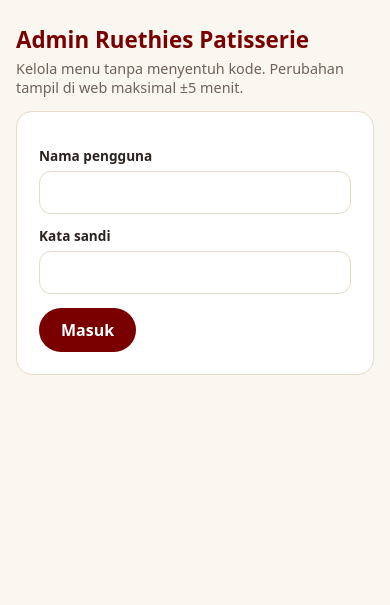
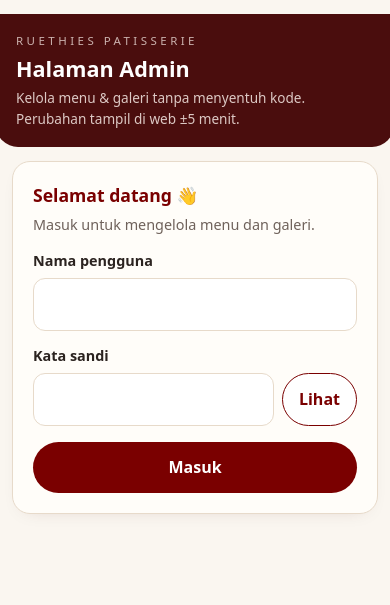
Before and after one commit to FerdinandTJ/ruethiespatisserie, a PHP site: page /admin/index.php in a window 390 px wide. Shown: the top 605 px of the page. Run offline with PHP 8.4, Linux system fonts and the light colour scheme.

Commit message:
Admin ramah staf: UI brand mobile-first + admin.js (konfirmasi, preview, counter)

```diff
--- a/admin/index.php
+++ b/admin/index.php
@@ -203,34 +203,70 @@ if (!$me && $p === 'kode' && empty($_SESSION['pending'])) $p = 'login';
 <meta name="viewport" content="width=device-width, initial-scale=1.0" />
 <meta name="robots" content="noindex, nofollow" />
 <title>Admin — Ruethies Patisserie</title>
+<script src="admin.js" defer></script>
 <style>
-:root{--wine:#7A0000;--bg:#FAF6F0;--ink:#2B2320;--mut:#6F625B;--line:#E7DACA}
-*{box-sizing:border-box}body{font-family:system-ui,-apple-system,sans-serif;background:var(--bg);color:var(--ink);margin:0;padding:24px 16px}
-.w{max-width:760px;margin:0 auto}.card{background:#fff;border:1px solid var(--line);border-radius:16px;padding:22px;margin:14px 0}
-h1{font-size:1.4rem;color:var(--wine);margin:0 0 4px}.sub{color:var(--mut);font-size:.9rem;margin:0 0 12px}
-label{display:block;font-size:.85rem;font-weight:600;margin-top:12px}
-input,select,textarea{width:100%;margin-top:6px;border:1px solid var(--line);border-radius:12px;padding:11px 13px;font:inherit;background:#fff}
-button,.btn{border:0;background:var(--wine);color:#fff;border-radius:999px;padding:11px 22px;font:inherit;font-weight:600;cursor:pointer;text-decoration:none;display:inline-block;margin-top:14px}
-.ghost{background:#fff;color:var(--wine);border:1px solid var(--wine)}
-.danger{background:#fff;color:#8f1d1d;border:1px solid #8f1d1d}
-.err{background:#fdecec;border:1px solid #e8a0a0;color:#8f1d1d;border-radius:12px;padding:10px 14px}
-.okmsg{background:#e9f6ee;border:1px solid #9ed3b2;color:#1E7A3C;border-radius:12px;padding:10px 14px}
-.warn{background:#fff7e6;border:1px solid #e3c47f;color:#7a5b00;border-radius:12px;padding:10px 14px}
-.row{display:flex;gap:10px;align-items:center;flex-wrap:wrap}
-.row img{width:72px;height:54px;object-fit:cover;border-radius:10px}
-.badge{font-size:.7rem;background:#eee;border-radius:999px;padding:2px 10px}
-.off{opacity:.55}.grow{flex:1;min-width:140px}
-.top{display:flex;justify-content:space-between;align-items:center;gap:10px;flex-wrap:wrap}
-.top form{margin:0}.top button{margin:0;padding:8px 16px;font-size:.85rem}
-table{width:100%;font-size:.85rem;border-collapse:collapse}td{padding:6px 4px;border-bottom:1px solid var(--line);word-break:break-all}
-.mono{font-family:ui-monospace,monospace;background:#f4efe8;border-radius:8px;padding:10px;word-break:break-all}
-small{color:var(--mut)}
+:root{--wine:#7A0000;--wine-deep:#4a0d0d;--bg:#FAF6F0;--card:#FFFDF9;--ink:#2B2320;--mut:#6F625B;--line:#E7DACA;--ok:#1E7A3C;--bad:#8f1d1d}
+*{box-sizing:border-box}html{-webkit-text-size-adjust:100%}
+body{font-family:system-ui,-apple-system,"Segoe UI",sans-serif;background:var(--bg);color:var(--ink);margin:0;padding:0 0 64px;font-size:16px;line-height:1.55}
+.w{max-width:780px;margin:0 auto;padding:20px 16px}
+.brandbar{background:var(--wine-deep);color:#F6E9E4;margin:0 -16px;padding:18px 20px;border-radius:0 0 22px 22px}
+.brandbar .no{font-size:.72rem;letter-spacing:.3em;opacity:.75}
+.brandbar h1{font-size:1.35rem;margin:2px 0;color:#fff}
+.brandbar p{margin:0;font-size:.85rem;opacity:.85}
+.card{background:var(--card);border:1px solid var(--line);border-radius:18px;padding:20px;margin:14px 0;box-shadow:0 6px 20px -14px rgba(74,13,13,.25)}
+.card h2{font-size:1.1rem;color:var(--wine);margin:0 0 4px}
+.sub{color:var(--mut);font-size:.9rem;margin:0 0 10px}
+label{display:block;font-size:.9rem;font-weight:600;margin-top:14px}
+input,select,textarea{width:100%;margin-top:6px;border:1.5px solid var(--line);border-radius:12px;padding:13px 14px;font:inherit;font-size:1rem;background:#fff;color:var(--ink);min-height:48px}
+input:focus,select:focus,textarea:focus{outline:2px solid var(--wine);outline-offset:1px;border-color:var(--wine)}
+input[type="checkbox"]{width:22px;height:22px;min-height:0;accent-color:var(--wine);vertical-align:-5px;margin-right:8px}
+input[type="file"]{padding:10px}
+button,.btn{border:0;background:var(--wine);color:#fff;border-radius:999px;padding:13px 26px;font:inherit;font-size:1rem;font-weight:700;cursor:pointer;text-decoration:none;display:inline-block;margin-top:16px;min-height:48px;text-align:center}
+button:active,.btn:active{transform:scale(.98)}
+.ghost{background:#fff;color:var(--wine);border:1.5px solid var(--wine)}
+.danger{background:#fff;color:var(--bad);border:1.5px solid var(--bad)}
+.linkbtn{background:none;border:0;color:var(--wine);font-size:.9rem;font-weight:600;text-decoration:underline;padding:8px;min-height:0;margin:6px 0 0;cursor:pointer}
+.err{background:#fdecec;border:1px solid #e8a0a0;color:var(--bad);border-radius:12px;padding:12px 16px}
+.okmsg{background:#e9f6ee;border:1px solid #9ed3b2;color:var(--ok);border-radius:12px;padding:12px 16px}
+.warn{background:#fff7e6;border:1px solid #e3c47f;color:#7a5b00;border-radius:12px;padding:12px 16px}
+.tabs{position:sticky;top:0;z-index:5;display:flex;gap:8px;background:rgba(250,246,240,.96);padding:10px 0;flex-wrap:wrap}
+.tabs .btn,.tabs button{margin:0;padding:10px 20px;min-height:44px;font-size:.92rem}
+.tabs form{margin:0}
+.stats{display:grid;grid-template-columns:repeat(4,1fr);gap:10px;margin:14px 0}
+.stat{background:var(--card);border:1px solid var(--line);border-radius:14px;padding:12px 8px;text-align:center}
+.stat b{display:block;font-size:1.4rem;color:var(--wine)}
+.stat span{font-size:.72rem;color:var(--mut)}
+.item{display:flex;gap:12px;align-items:center;padding:12px 0;border-top:1px solid var(--line);flex-wrap:wrap}
+.item:first-of-type{border-top:0}
+.item img.thumb{width:76px;height:58px;object-fit:cover;border-radius:10px;flex:none}
+.item .grow{flex:1;min-width:150px}
+.item .grow b{font-size:1rem}
+.item .grow small{color:var(--mut)}
+.badge{display:inline-block;font-size:.68rem;font-weight:700;background:#efe7dc;color:var(--wine);border-radius:999px;padding:3px 10px;margin-left:6px;vertical-align:2px}
+.badge.hide{background:#f3d9d9;color:var(--bad)}
+.actions{display:flex;gap:8px;flex-wrap:wrap;width:100%}
+.actions button,.actions .btn{margin:0;padding:10px 18px;min-height:44px;font-size:.9rem}
+.preview img{max-width:100%;max-height:220px;border-radius:12px;margin-top:10px;display:block}
+.preview small{color:var(--mut)}
+.count{font-size:.75rem;color:var(--mut);float:right;margin-top:14px}
+.pwrow{display:flex;gap:8px}.pwrow input{flex:1}.pwrow button{flex:none;margin-top:6px;padding:13px 16px}
+table{width:100%;font-size:.8rem;border-collapse:collapse}td{padding:7px 4px;border-bottom:1px solid var(--line);word-break:break-all;vertical-align:top}
+.mono{font-family:ui-monospace,monospace;background:#f4efe8;border-radius:8px;padding:10px;word-break:break-all;font-size:.85rem}
+small.hint{color:var(--mut);font-weight:400}
+.stickybar{position:sticky;bottom:0;background:rgba(255,253,249,.97);border-top:1px solid var(--line);padding:10px 0;margin:16px -20px -20px;padding-left:20px;padding-right:20px;border-radius:0 0 18px 18px}
+.stickybar button{width:100%;margin-top:0}
+.item.off{opacity:.6}
+@media(max-width:560px){.stats{grid-template-columns:repeat(2,1fr)}.w{padding:14px 12px}.actions button,.actions .btn{flex:1;text-align:center}}
+@media(prefers-reduced-motion:reduce){*{transition:none!important;animation:none!important}}
 </style>
 </head>
 <body>
 <div class="w">
-<h1>Admin Ruethies Patisserie</h1>
-<p class="sub">Kelola menu tanpa menyentuh kode. Perubahan tampil di web maksimal ±5 menit.</p>
+<header class="brandbar">
+<div class="no">RUETHIES PATISSERIE</div>
+<h1>Halaman Admin</h1>
+<p>Kelola menu & galeri tanpa menyentuh kode. Perubahan tampil di web ±5 menit.</p>
+</header>
 <?php if ($err): ?><p class="err"><?= h($err) ?></p><?php endif; ?>
 <?php if ($ok === 'simpan'): ?><p class="okmsg">Tersimpan. Cek web ±5 menit lagi.</p><?php endif; ?>
 <?php if ($ok === 'tampil'): ?><p class="okmsg">Status tampil/sembunyi diperbarui.</p><?php endif; ?>
@@ -242,38 +278,52 @@ small{color:var(--mut)}
 
 <?php if ($p === 'login'): ?>
 <div class="card">
+<h2>Selamat datang 👋</h2>
+<p class="sub">Masuk untuk mengelola menu dan galeri.</p>
 <form method="post" autocomplete="off">
 <input type="hidden" name="aksi" value="login" />
 <label>Nama pengguna<input name="u" required autocomplete="username" /></label>
-<label>Kata sandi<input name="p" type="password" required autocomplete="current-password" /></label>
-<button>Masuk</button>
+<label>Kata sandi
+<span class="pwrow"><input id="pw-login" name="p" type="password" required autocomplete="current-password" /><button type="button" class="ghost" data-pw-toggle="pw-login">Lihat</button></span></label>
+<button style="width:100%">Masuk</button>
 </form>
 </div>
 <?php elseif ($p === 'kode'): ?>
 <div class="card">
-<p><b>Pemilik:</b> masukkan 6 digit kode dari aplikasi Authenticator.</p>
+<h2>Kode keamanan</h2>
+<p class="sub"><b>Pemilik:</b> buka aplikasi Authenticator di HP, masukkan 6 digit kode yang tampil.</p>
 <form method="post" autocomplete="off">
 <input type="hidden" name="aksi" value="kode" />
-<label>Kode OTP<input name="c" inputmode="numeric" maxlength="6" required autocomplete="one-time-code" /></label>
-<button>Verifikasi</button>
+<label>Kode OTP<input name="c" inputmode="numeric" maxlength="6" required autocomplete="one-time-code" style="font-size:1.4rem;letter-spacing:.3em;text-align:center" /></label>
+<button style="width:100%">Verifikasi</button>
 </form>
 </div>
 <?php else: ?>
-<div class="top">
-<div class="row">
-<a class="btn ghost" href="?">Menu</a>
-<?php if (is_owner($me)): ?><a class="btn ghost" href="?p=pengaturan">Pengaturan</a><?php endif; ?>
-</div>
-<form method="post"><input type="hidden" name="aksi" value="logout" /><button class="ghost">Keluar (<?= h($me['name']) ?>)</button></form>
+<div class="tabs">
+<a class="btn ghost" href="?">🍰 Menu</a>
+<a class="btn ghost" href="?#galeri">🖼️ Galeri</a>
+<?php if (is_owner($me)): ?><a class="btn ghost" href="?p=pengaturan">⚙️ Pengaturan</a><?php endif; ?>
+<form method="post"><input type="hidden" name="aksi" value="logout" /><button class="ghost">Keluar · <?= h($me['name']) ?></button></form>
 </div>
 <?php if (is_file(__DIR__ . '/setup.php')): ?><p class="warn"><b>Penting:</b> hapus file <span class="mono">admin/setup.php</span> dari hosting sekarang — akun awal sudah jadi.</p><?php endif; ?>
+<?php if ($p !== 'pengaturan' && $p !== 'tambah' && $p !== 'ubah' && $p !== 'galeri-tambah' && $p !== 'galeri-ubah'):
+  $_items = menu_load(); $_vis = array_filter($_items, fn($m) => !empty($m['available']));
+  $_sig = array_filter($_items, fn($m) => !empty($m['signature']) && !empty($m['available']));
+  $_gal = atmos_load(); ?>
+<div class="stats">
+<div class="stat"><b><?= count($_items) ?></b><span>Total menu</span></div>
+<div class="stat"><b><?= count($_vis) ?></b><span>Tampil</span></div>
+<div class="stat"><b><?= count($_sig) ?></b><span>Signature</span></div>
+<div class="stat"><b><?= count($_gal) ?></b><span>Foto galeri</span></div>
+</div>
+<?php endif; ?>
 
 <?php if ($p === 'pengaturan' && is_owner($me)): ?>
 <div class="card">
-<h1 style="font-size:1.1rem">Kode OTP pemilik (2FA)</h1>
+<h2>Kode OTP pemilik (2FA)</h2>
 <?php if (!empty($me['totp'])): ?>
 <p class="sub">Status: <b>aktif</b>. Setiap login wajib kode 6 digit.</p>
-<form method="post"><input type="hidden" name="csrf" value="<?= h(ruethies_csrf()) ?>" /><input type="hidden" name="aksi" value="2fa-mati" /><button class="danger" onclick="return confirm('Matikan OTP? Tidak disarankan.')">Matikan OTP</button></form>
+<form method="post" data-confirm="Matikan OTP? Tidak disarankan."><input type="hidden" name="csrf" value="<?= h(ruethies_csrf()) ?>" /><input type="hidden" name="aksi" value="2fa-mati" /><button class="danger">Matikan OTP</button></form>
 <?php else:
   if (empty($_SESSION['totp_baru'])) $_SESSION['totp_baru'] = b32enc(random_bytes(20));
   $sec = $_SESSION['totp_baru'];
@@ -290,7 +340,7 @@ small{color:var(--mut)}
 <?php endif; ?>
 </div>
 <div class="card">
-<h1 style="font-size:1.1rem">Ganti kata sandi saya</h1>
+<h2>Ganti kata sandi saya</h2>
 <form method="post" autocomplete="off">
 <input type="hidden" name="csrf" value="<?= h(ruethies_csrf()) ?>" /><input type="hidden" name="aksi" value="pw" />
 <label>Sandi baru (min. 12 karakter)<input name="p1" type="password" required /></label>
@@ -299,11 +349,11 @@ small{color:var(--mut)}
 </form>
 </div>
 <div class="card">
-<h1 style="font-size:1.1rem">Akun staf</h1>
+<h2>Akun staf</h2>
 <?php foreach (users_all() as $x): if (($x['role'] ?? '') !== 'staff') continue; ?>
-<form method="post"><div class="row"><span class="grow"><?= h($x['name']) ?></span>
+<form method="post" data-confirm="Cabut akses staf ini?"><div class="item"><span class="grow"><?= h($x['name']) ?></span>
 <input type="hidden" name="csrf" value="<?= h(ruethies_csrf()) ?>" /><input type="hidden" name="aksi" value="user-hapus" /><input type="hidden" name="nu" value="<?= h($x['name']) ?>" />
-<button class="danger" onclick="return confirm('Cabut akses <?= h($x['name']) ?>?')">Cabut</button></div></form>
+<button class="danger">Cabut</button></div></form>
 <?php endforeach; ?>
 <form method="post" autocomplete="off">
 <input type="hidden" name="csrf" value="<?= h(ruethies_csrf()) ?>" /><input type="hidden" name="aksi" value="user-tambah" />
@@ -314,7 +364,7 @@ small{color:var(--mut)}
 <small>Staf bisa tambah/ubah/tampilkan menu + upload foto. Hapus permanen & pengaturan khusus pemilik.</small>
 </div>
 <div class="card">
-<h1 style="font-size:1.1rem">Log aktivitas (100 terakhir)</h1>
+<h2>Log aktivitas (100 terakhir)</h2>
 <table><?php foreach (ruethies_logs() as $l): ?>
 <tr><td><?= h($l['t']) ?></td><td><?= h($l['oleh']) ?></td><td><?= h($l['aksi']) ?></td><td><?= h($l['detail']) ?></td></tr>
 <?php endforeach; ?></table>
@@ -330,23 +380,24 @@ if (($p === 'ubah' || $p === 'tambah')) {
 if ($p === 'tambah' || $edit):
 ?>
 <div class="card">
-<h1 style="font-size:1.1rem"><?= $edit ? 'Ubah menu' : 'Tambah menu' ?></h1>
+<h2><?= $edit ? 'Ubah menu' : 'Tambah menu' ?></h2>
 <form method="post" enctype="multipart/form-data">
 <input type="hidden" name="csrf" value="<?= h(ruethies_csrf()) ?>" /><input type="hidden" name="aksi" value="save" />
 <input type="hidden" name="i" value="<?= $edit['_i'] ?? -1 ?>" />
 <label>Kategori<select name="cat"><?php foreach (RUETHIES_CATS as $k => $v): ?>
 <option value="<?= $k ?>" <?= (($edit['cat'] ?? '') === $k) ? 'selected' : '' ?>><?= h($v) ?></option><?php endforeach; ?></select></label>
-<label>Nama (Indonesia)<input name="n" maxlength="60" required value="<?= h($edit['id']['n'] ?? '') ?>" /></label>
-<label>Deskripsi (Indonesia, maks 160)<input name="d" maxlength="160" value="<?= h($edit['id']['d'] ?? '') ?>" /></label>
-<label>Nama (Inggris, opsional)<input name="ne" maxlength="60" value="<?= h($edit['en']['n'] ?? '') ?>" /></label>
-<label>Deskripsi (Inggris, opsional)<input name="de" maxlength="160" value="<?= h($edit['en']['d'] ?? '') ?>" /></label>
-<label>Label (mis. Best Seller, kosongkan bila tidak ada)<input name="badge" maxlength="24" value="<?= h($edit['badge'] ?? '') ?>" /></label>
-<label>Tag (mis. Manis • Lembut)<input name="tag" maxlength="40" value="<?= h($edit['tag']['id'] ?? '') ?>" /></label>
-<label><input type="checkbox" name="signature" value="1" style="width:auto" <?= !empty($edit['signature']) ? 'checked' : '' ?> /> Tampilkan di Signature (maks 3)</label>
-<label><input type="checkbox" name="available" value="1" style="width:auto" <?= !isset($edit) || !empty($edit['available']) ? 'checked' : '' ?> /> Tampilkan di web</label>
-<label>Foto (JPG/PNG/WebP, maks 5 MB)<?= $edit && !empty($edit['img']) ? ' — kosongkan untuk pakai foto lama' : '' ?><input type="file" name="foto" accept="image/jpeg,image/png,image/webp" /></label>
-<?php if ($edit && !empty($edit['img'])): ?><p><img src="../<?= h($edit['img']) ?>" alt="" style="width:120px;height:90px;object-fit:cover;border-radius:10px" /></p><?php endif; ?>
-<button>Simpan</button> <a class="btn ghost" href="?">Batal</a>
+<label>Nama (Indonesia)<span class="count" id="c-n"></span><input name="n" maxlength="60" required data-count="c-n" value="<?= h($edit['id']['n'] ?? '') ?>" /></label>
+<label>Deskripsi (Indonesia)<span class="count" id="c-d"></span><input name="d" maxlength="160" data-count="c-d" value="<?= h($edit['id']['d'] ?? '') ?>" /></label>
+<label>Nama (Inggris, opsional)<span class="count" id="c-ne"></span><input name="ne" maxlength="60" data-count="c-ne" value="<?= h($edit['en']['n'] ?? '') ?>" /></label>
+<label>Deskripsi (Inggris, opsional)<span class="count" id="c-de"></span><input name="de" maxlength="160" data-count="c-de" value="<?= h($edit['en']['d'] ?? '') ?>" /></label>
+<label>Label <small class="hint">(mis. Best Seller — kosongkan bila tidak ada)</small><input name="badge" maxlength="24" value="<?= h($edit['badge'] ?? '') ?>" /></label>
+<label>Tag <small class="hint">(mis. Manis • Lembut)</small><input name="tag" maxlength="40" value="<?= h($edit['tag']['id'] ?? '') ?>" /></label>
+<label><input type="checkbox" name="signature" value="1" <?= !empty($edit['signature']) ? 'checked' : '' ?> /> Tampilkan di Signature <small class="hint">(maks 3)</small></label>
+<label><input type="checkbox" name="available" value="1" <?= !isset($edit) || !empty($edit['available']) ? 'checked' : '' ?> /> Tampilkan di web</label>
+<label>Foto <small class="hint">(JPG/PNG/WebP, maks 5 MB<?= $edit && !empty($edit['img']) ? ' — kosongkan untuk pakai foto lama' : '' ?>)</small><input type="file" name="foto" accept="image/jpeg,image/png,image/webp" data-preview="prev-foto" /></label>
+<div class="preview" id="prev-foto"><?php if ($edit && !empty($edit['img'])): ?><img src="../<?= h($edit['img']) ?>" alt="Foto saat ini" style="width:120px;height:90px;object-fit:cover;border-radius:10px" /><?php endif; ?></div>
+<div class="stickybar"><button>💾 Simpan menu</button></div>
+<p style="text-align:center"><a class="linkbtn" href="?">← Kembali tanpa menyimpan</a></p>
 </form>
 </div>
 <?php else: ?>
@@ -354,35 +405,39 @@ if ($p === 'tambah' || $edit):
 <?php foreach (RUETHIES_CATS as $ck => $cv):
   $items = menu_load(); ?>
 <div class="card">
-<h1 style="font-size:1.1rem"><?= h($cv) ?></h1>
+<h2><?= h($cv) ?></h2>
 <?php $ada = false; foreach ($items as $i => $m): if (($m['cat'] ?? '') !== $ck) continue; $ada = true; ?>
-<div class="row <?= empty($m['available']) || $m['available'] === false ? 'off' : '' ?>">
-<?php if (!empty($m['img'])): ?><img src="../<?= h($m['img']) ?>" alt="" loading="lazy" /><?php endif; ?>
+<div class="item <?= empty($m['available']) || $m['available'] === false ? 'off' : '' ?>">
+<?php if (!empty($m['img'])): ?><img class="thumb" src="../<?= h($m['img']) ?>" alt="" loading="lazy" /><?php endif; ?>
 <span class="grow"><b><?= h($m['id']['n'] ?? '-') ?></b><br /><small><?= h($m['id']['d'] ?? '') ?></small>
-<?php if (empty($m['available']) || $m['available'] === false): ?> <span class="badge">SEMBUNYI</span><?php endif; ?>
-<?php if (!empty($m['signature'])): ?> <span class="badge">SIGNATURE</span><?php endif; ?></span>
-<form method="post"><input type="hidden" name="csrf" value="<?= h(ruethies_csrf()) ?>" /><input type="hidden" name="aksi" value="toggle" /><input type="hidden" name="i" value="<?= $i ?>" /><button class="ghost"><?= empty($m['available']) || $m['available'] === false ? 'Tampilkan' : 'Sembunyikan' ?></button></form>
-<a class="btn ghost" href="?p=ubah&i=<?= $i ?>">Ubah</a>
+<?php if (empty($m['available']) || $m['available'] === false): ?> <span class="badge hide">SEMBUNYI</span><?php endif; ?>
+<?php if (!empty($m['signature'])): ?> <span class="badge">★ SIGNATURE</span><?php endif; ?></span>
+<div class="actions">
+<form method="post"><input type="hidden" name="csrf" value="<?= h(ruethies_csrf()) ?>" /><input type="hidden" name="aksi" value="toggle" /><input type="hidden" name="i" value="<?= $i ?>" /><button class="ghost"><?= empty($m['available']) || $m['available'] === false ? '👁️ Tampilkan' : '🚫 Sembunyikan' ?></button></form>
+<a class="btn ghost" href="?p=ubah&i=<?= $i ?>">✏️ Ubah</a>
 <?php if (is_owner($me)): ?>
-<form method="post" onsubmit="return confirm('Hapus permanen?')"><input type="hidden" name="csrf" value="<?= h(ruethies_csrf()) ?>" /><input type="hidden" name="aksi" value="hapus" /><input type="hidden" name="i" value="<?= $i ?>" /><button class="danger">Hapus</button></form>
+<form method="post" data-confirm="Hapus permanen? Data tidak bisa dikembalikan."><input type="hidden" name="csrf" value="<?= h(ruethies_csrf()) ?>" /><input type="hidden" name="aksi" value="hapus" /><input type="hidden" name="i" value="<?= $i ?>" /><button class="danger">🗑️ Hapus</button></form>
 <?php endif; ?>
+</div>
 </div>
 <?php endforeach; if (!$ada): ?><p class="sub">Belum ada item.</p><?php endif; ?>
 </div>
 <?php endforeach; ?>
 <div class="card" id="galeri">
-<h1 style="font-size:1.1rem">Galeri Suasana</h1>
+<h2>Galeri Suasana</h2>
 <p class="sub">Foto tampil berurutan di web. Perubahan maksimal ±5 menit.</p>
 <?php $gal = atmos_load(); foreach ($gal as $gi => $g): ?>
-<div class="row">
-<?php if (!empty($g['img'])): ?><img src="../<?= h($g['img']) ?>" alt="" loading="lazy" /><?php endif; ?>
+<div class="item">
+<?php if (!empty($g['img'])): ?><img class="thumb" src="../<?= h($g['img']) ?>" alt="" loading="lazy" /><?php endif; ?>
 <span class="grow"><b><?= h($g['id']['cap'] ?? '-') ?></b><br /><small><?= h($g['en']['cap'] ?? '') ?></small></span>
+<div class="actions">
 <form method="post"><input type="hidden" name="csrf" value="<?= h(ruethies_csrf()) ?>" /><input type="hidden" name="aksi" value="galeri-gerak" /><input type="hidden" name="gi" value="<?= $gi ?>" /><input type="hidden" name="dir" value="-1" /><button class="ghost" <?= $gi === 0 ? 'disabled' : '' ?>>↑</button></form>
 <form method="post"><input type="hidden" name="csrf" value="<?= h(ruethies_csrf()) ?>" /><input type="hidden" name="aksi" value="galeri-gerak" /><input type="hidden" name="gi" value="<?= $gi ?>" /><input type="hidden" name="dir" value="1" /><button class="ghost" <?= $gi === count($gal) - 1 ? 'disabled' : '' ?>>↓</button></form>
-<a class="btn ghost" href="?p=galeri-ubah&gi=<?= $gi ?>">Ubah</a>
+<a class="btn ghost" href="?p=galeri-ubah&gi=<?= $gi ?>">✏️ Ubah</a>
 <?php if (is_owner($me)): ?>
-<form method="post" onsubmit="return confirm('Hapus foto ini?')"><input type="hidden" name="csrf" value="<?= h(ruethies_csrf()) ?>" /><input type="hidden" name="aksi" value="galeri-hapus" /><input type="hidden" name="gi" value="<?= $gi ?>" /><button class="danger">Hapus</button></form>
+<form method="post" data-confirm="Hapus foto ini dari galeri?"><input type="hidden" name="csrf" value="<?= h(ruethies_csrf()) ?>" /><input type="hidden" name="aksi" value="galeri-hapus" /><input type="hidden" name="gi" value="<?= $gi ?>" /><button class="danger">🗑️</button></form>
 <?php endif; ?>
+</div>
 </div>
 <?php endforeach; if (!$gal): ?><p class="sub">Belum ada foto.</p><?php endif; ?>
 <a class="btn" href="?p=galeri-tambah">+ Tambah foto</a>
@@ -396,15 +451,16 @@ if (($p === 'galeri-ubah' || $p === 'galeri-tambah')) {
 if ($p === 'galeri-tambah' || $gedit):
 ?>
 <div class="card">
-<h1 style="font-size:1.1rem"><?= $gedit ? 'Ubah foto' : 'Tambah foto' ?></h1>
+<h2><?= $gedit ? 'Ubah foto' : 'Tambah foto' ?></h2>
 <form method="post" enctype="multipart/form-data">
 <input type="hidden" name="csrf" value="<?= h(ruethies_csrf()) ?>" /><input type="hidden" name="aksi" value="galeri-save" />
 <input type="hidden" name="gi" value="<?= $gedit['_i'] ?? -1 ?>" />
-<label>Caption (Indonesia, maks 80)<input name="cap" maxlength="80" required value="<?= h($gedit['id']['cap'] ?? '') ?>" /></label>
-<label>Caption (Inggris, opsional)<input name="cape" maxlength="80" value="<?= h($gedit['en']['cap'] ?? '') ?>" /></label>
-<label>Foto (JPG/PNG/WebP, maks 8 MB)<?= $gedit && !empty($gedit['img']) ? ' — kosongkan untuk pakai foto lama' : '' ?><input type="file" name="gfoto" accept="image/jpeg,image/png,image/webp" /></label>
-<?php if ($gedit && !empty($gedit['img'])): ?><p><img src="../<?= h($gedit['img']) ?>" alt="" style="width:120px;height:90px;object-fit:cover;border-radius:10px" /></p><?php endif; ?>
-<button>Simpan</button> <a class="btn ghost" href="?#galeri">Batal</a>
+<label>Caption (Indonesia)<span class="count" id="c-cap"></span><input name="cap" maxlength="80" required data-count="c-cap" value="<?= h($gedit['id']['cap'] ?? '') ?>" /></label>
+<label>Caption (Inggris, opsional)<span class="count" id="c-cape"></span><input name="cape" maxlength="80" data-count="c-cape" value="<?= h($gedit['en']['cap'] ?? '') ?>" /></label>
+<label>Foto <small class="hint">(JPG/PNG/WebP, maks 8 MB<?= $gedit && !empty($gedit['img']) ? ' — kosongkan untuk pakai foto lama' : '' ?>)</small><input type="file" name="gfoto" accept="image/jpeg,image/png,image/webp" data-preview="prev-gfoto" /></label>
+<div class="preview" id="prev-gfoto"><?php if ($gedit && !empty($gedit['img'])): ?><img src="../<?= h($gedit['img']) ?>" alt="Foto saat ini" style="width:120px;height:90px;object-fit:cover;border-radius:10px" /><?php endif; ?></div>
+<div class="stickybar"><button>💾 Simpan foto</button></div>
+<p style="text-align:center"><a class="linkbtn" href="?#galeri">← Kembali tanpa menyimpan</a></p>
 </form>
 </div>
 <?php endif; ?>
```
Also changed, not shown: admin/admin.js (added, +57 -0 lines).
